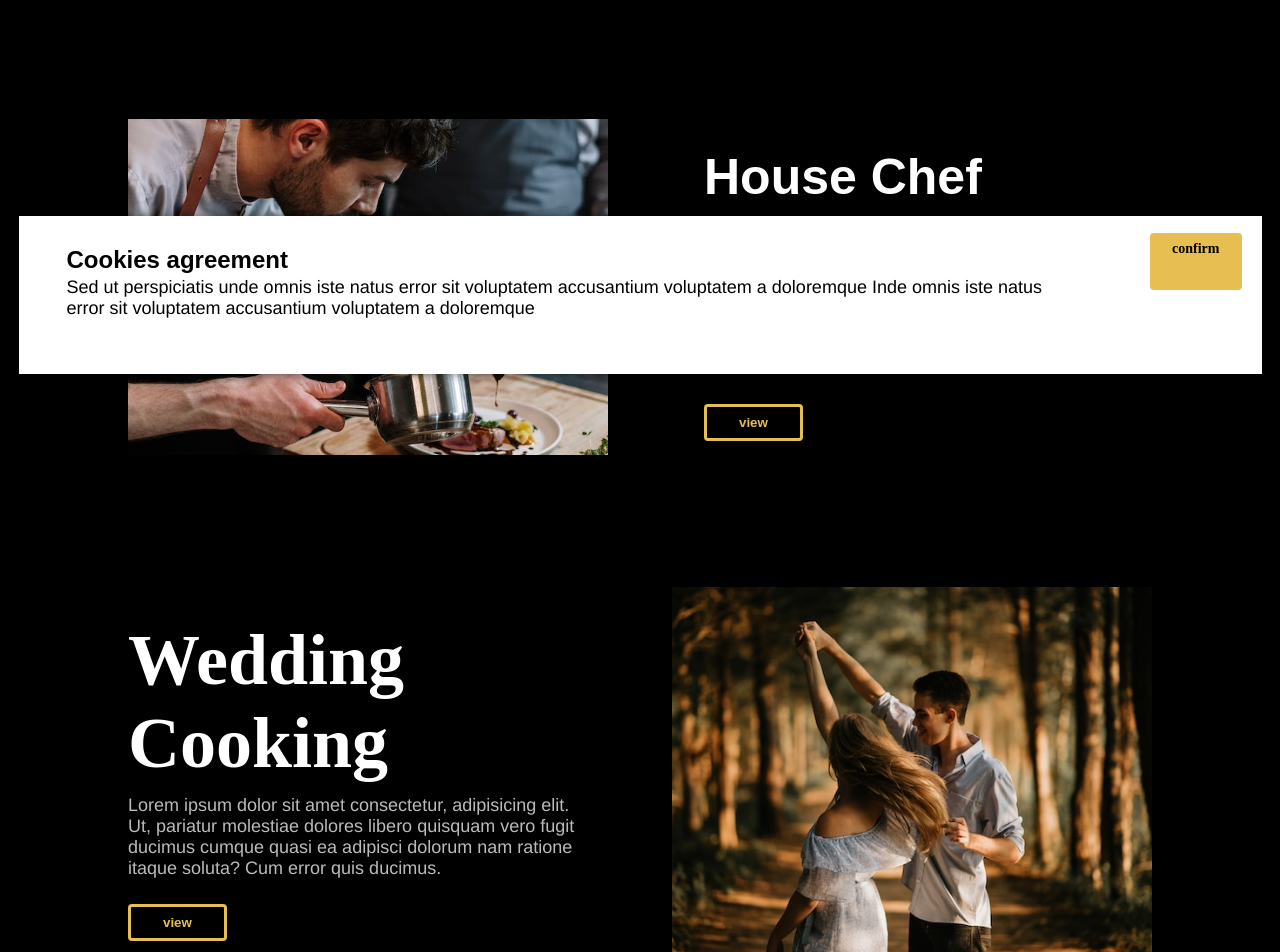
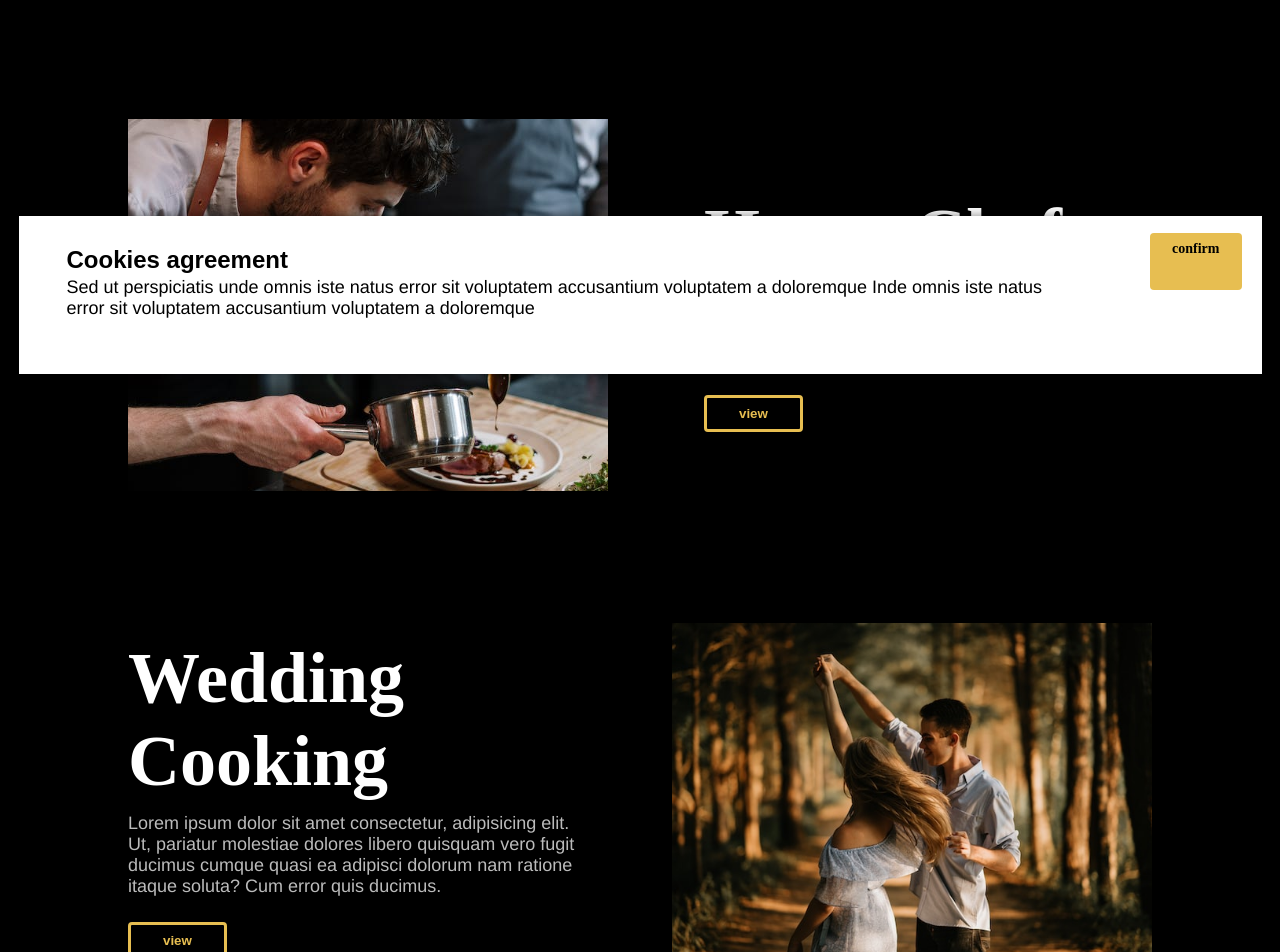
Before and after one commit to madelinegit/Gastron-Guru, a React (Vite) app: page / in a window 1280 px wide. Shown: the part 400-1352 px from the top of the page. Built offline with nearby package versions, Linux system fonts and the light colour scheme; no server answers; a web font is replaced by a local one.

Commit message:
refactor: add inverted class inside the main container div

```diff
--- a/src/components/Activity/Activity.scss
+++ b/src/components/Activity/Activity.scss
@@ -1,12 +1,19 @@
 .activity-container {
   display: flex;
   align-items: center;
+  gap: 96px;
+
+  &-inverted {
+    display: flex;
+    align-items: center;
+    flex-direction: row-reverse;
     gap: 96px;
 
     .img {
       @media (max-width: $breakpoint-sm) {
         display: none;
       }
+
       img {
         width: 480px;
         height: 336px;
@@ -29,7 +36,13 @@
       display: flex;
       flex-direction: column;
       align-items: flex-start;
-    gap: 32px;
+
+      h2 {
+        max-width: 391px;
+        margin-bottom: 10px;
+        font-family: PinyonScript !important;
+        font-size: 72px;
+      }
 
       button {
         cursor: pointer;
@@ -37,17 +50,10 @@
     }
   }
 
-.activity-container-inverted {
-  display: flex;
-  flex-direction: row-reverse;
-  align-items: center;
-  gap: 96px;
-
   .img {
     @media (max-width: $breakpoint-sm) {
       display: none;
     }
-
     img {
       width: 480px;
       height: 372px;
```
Lines whose indentation alone changed are shown as unchanged.
